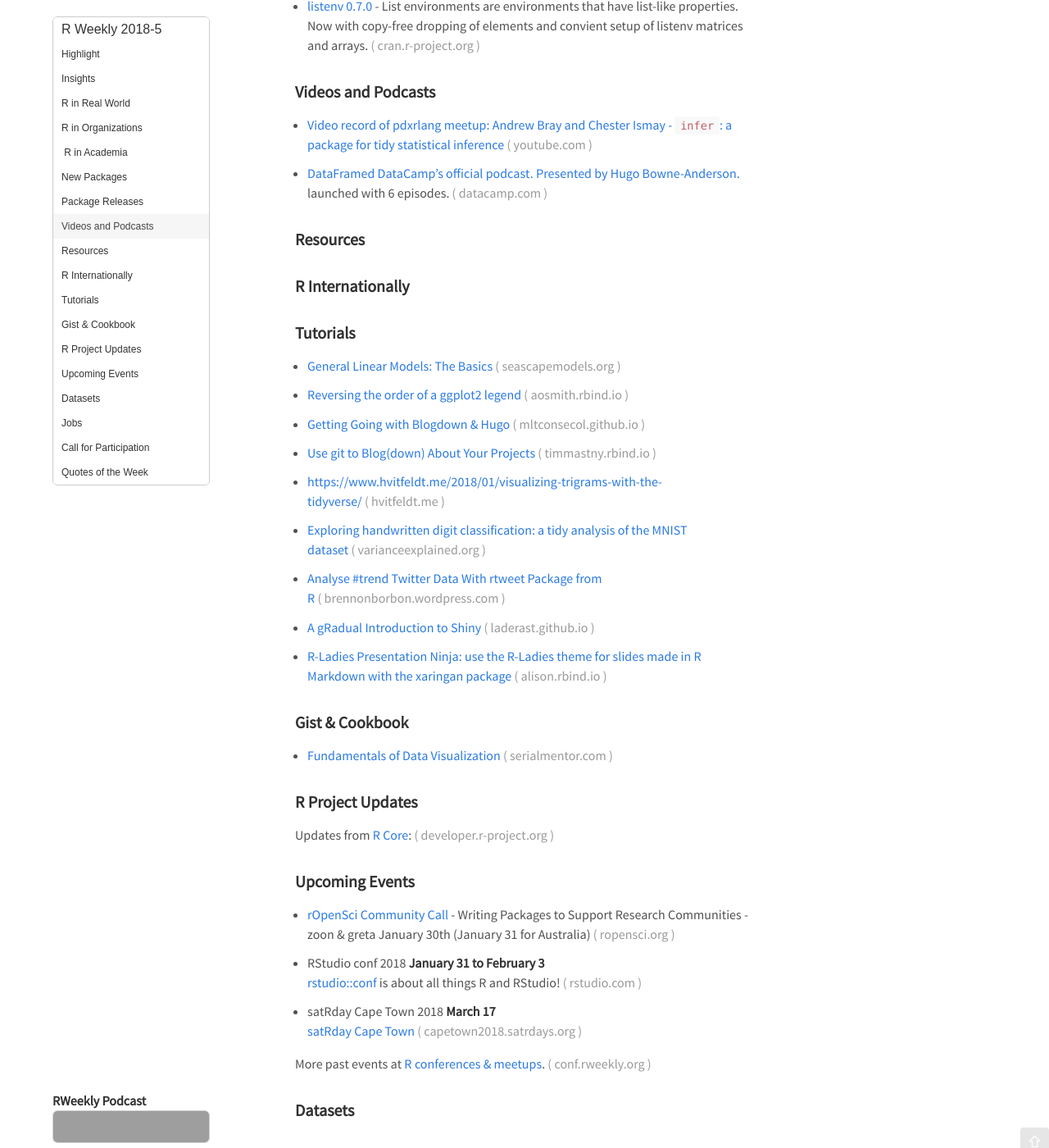
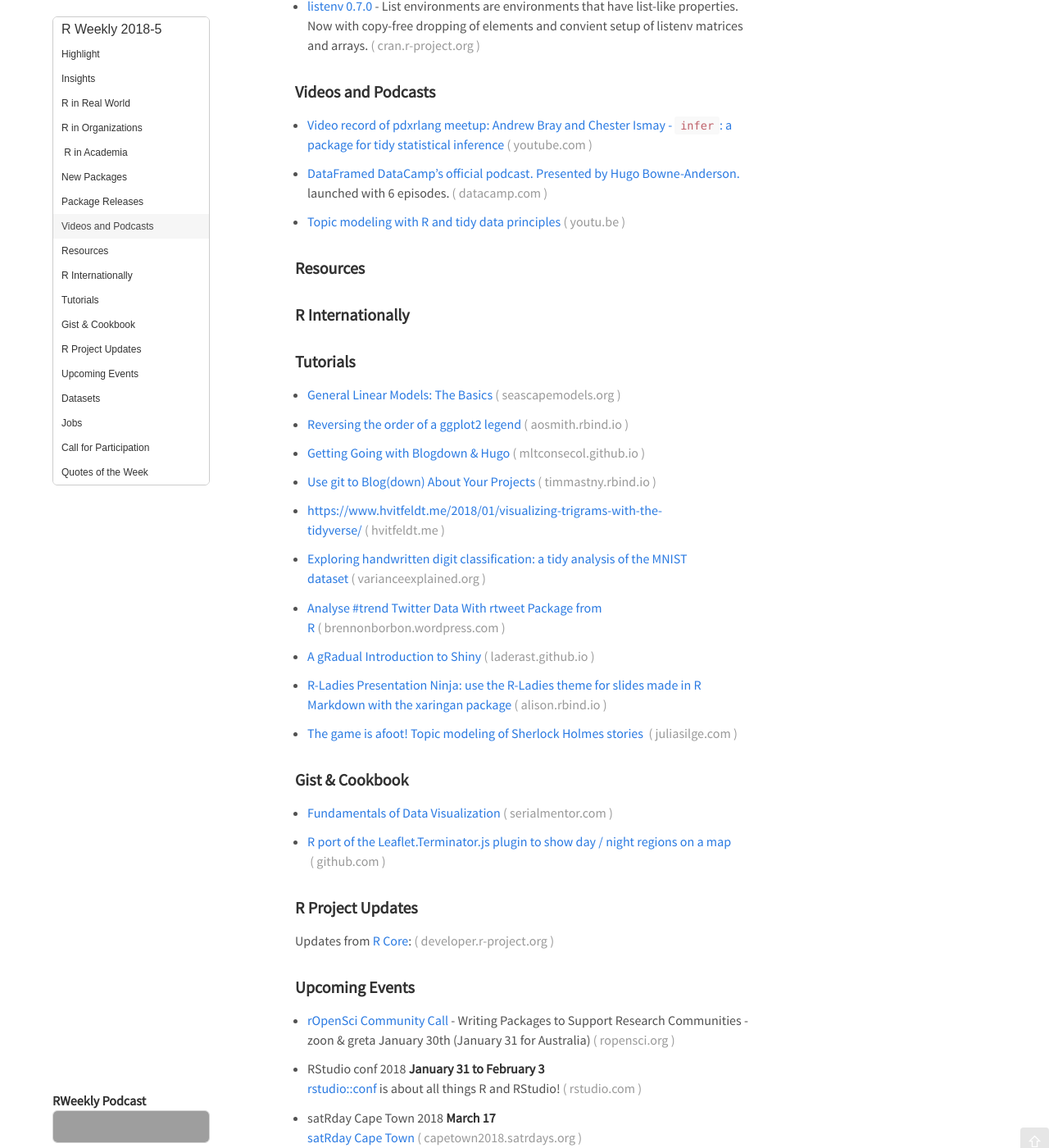
Before and after one commit to rweekly/rweekly.org, a Jekyll site: the page built from draft.md, in a window 1280 px wide and 1400 px high, scrolled down 1291 px. Shown: the whole window at 82% size. Built offline with Jekyll 4.4.1, drawn with Linux system fonts in a browser that asks for light colours; emoji names are drawn with the system emoji font; comment, search, counter and statistics services are not loaded; grey boxes are pictures that could not be loaded.

Commit message:
Update draft.md

```diff
--- a/draft.md
+++ b/draft.md
@@ -73,6 +73,8 @@
 
 + [DataFramed DataCamp’s official podcast. Presented by Hugo Bowne-Anderson.](https://www.datacamp.com/community/podcast) launched with 6 episodes.
 
++ [Topic modeling with R and tidy data principles](https://youtu.be/evTuL-RcRpc)
+
 ###  Resources
 
 
@@ -102,11 +104,15 @@
 
 + [R-Ladies Presentation Ninja: use the R-Ladies theme for slides made in R Markdown with the xaringan package](https://alison.rbind.io/post/r-ladies-slides/)
 
++ [The game is afoot! Topic modeling of Sherlock Holmes stories ](https://juliasilge.com/blog/sherlock-holmes-stm/)
+
 <!--<div class="post-more-begin"></div><div class="post-more-end"></div>-->
 
 ### Gist & Cookbook
 
 + [Fundamentals of Data Visualization](http://serialmentor.com/blog/2018/1/23/fundamentals-of-data-visualization)
+
++ [R port of the Leaflet.Terminator.js plugin to show day / night regions on a map ](https://github.com/JoGall/terminator)
 
 ###  R Project Updates
 
```
